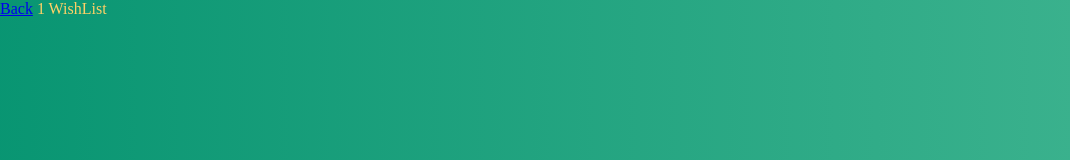
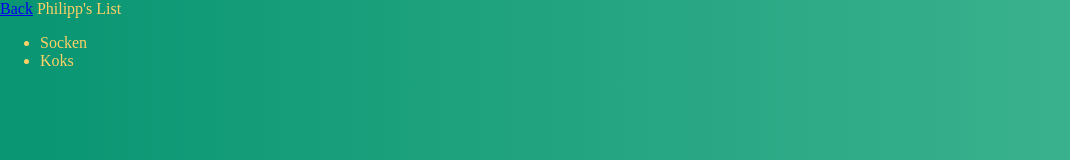
Before and after one commit to phlgr/wuensch-dir-was, a React (Create React App) app: page /1 in a window 1280 px wide. Shown: the top 160 px of the page, without its empty margins (0-1070 px from the left). Built offline with nearby package versions, Linux system fonts and the light colour scheme; data requests are answered from the project's data file; a web font is replaced by a local one.

Commit message:
Get single list

```diff
--- a/db.json
+++ b/db.json
@@ -2,19 +2,23 @@
   "lists": [
     {
       "id": 1,
-      "title": "Philipp's List"
+      "title": "Philipp's List",
+      "items": ["Socken", "Koks"]
     },
     {
       "id": 2,
-      "title": "Leon's List"
+      "title": "Leon's List",
+      "items": ["Koks", "Socken"]
     },
     {
       "id": 3,
-      "title": "Caro's List"
+      "title": "Caro's List",
+      "items": ["Bier", "Koks"]
     },
     {
       "id": 4,
-      "title": "Opa's List"
+      "title": "Opa's List",
+      "items": ["Koks"]
     }
   ]
 }
--- a/src/pages/WishList.js
+++ b/src/pages/WishList.js
@@ -1,12 +1,24 @@
-import React from 'react';
+import React, { useEffect, useState } from 'react';
 import { Link, useParams } from 'react-router-dom';
+import { getListById } from '../api/lists';
 
 const WishList = () => {
   const { listId } = useParams();
+  const [list, setList] = useState(null);
+
+  useEffect(async () => {
+    const newList = await getListById(listId);
+    setList(newList);
+  }, []);
 
   return (
     <div>
-      <Link to="/">Back</Link> {listId} WishList
+      <Link to="/">Back</Link> {list?.title}
+      <ul>
+        {list?.items.map((item) => (
+          <li key={item}>{item}</li>
+        ))}
+      </ul>
     </div>
   );
 };
```
